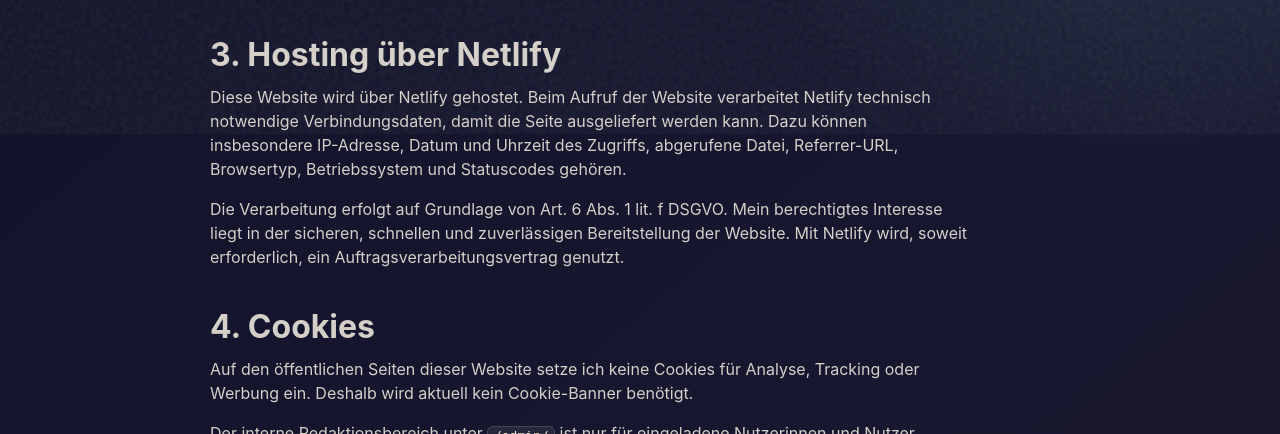
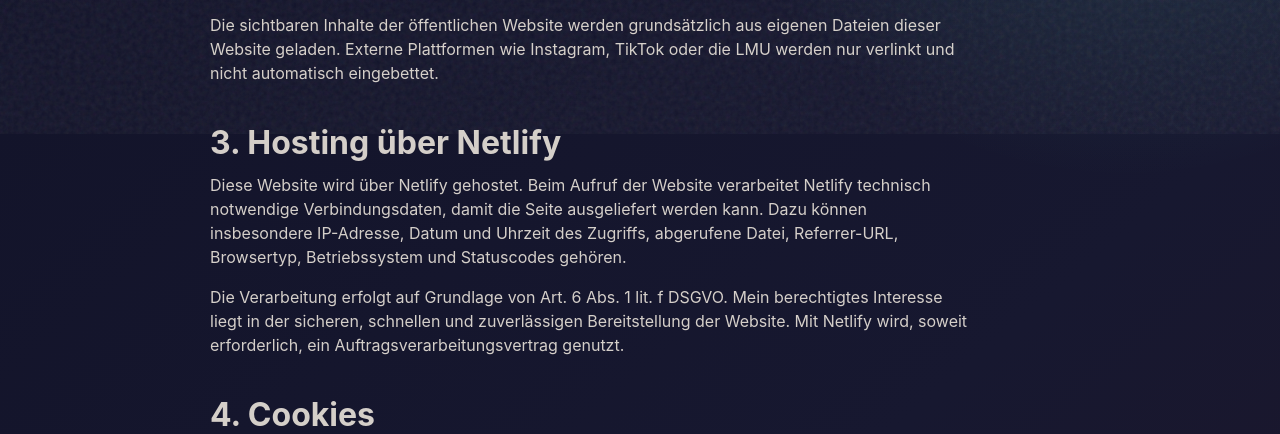
Before and after one commit to CasparSchumacher/diskursebi.de, a website: page datenschutz.html in a window 1280 px wide. Shown: the part 666-1100 px from the top of the page. Drawn offline with Linux system fonts and the light colour scheme.

Commit message:
Clarify privacy stance on external resources

```diff
--- a/datenschutz.html
+++ b/datenschutz.html
@@ -49,6 +49,11 @@
             Ich betreibe diese Website möglichst datensparsam. Auf den öffentlichen Seiten werden keine
             Analyse- oder Marketing-Tools eingesetzt, keine Google Fonts von externen Servern geladen und
             keine eingebetteten Social-Media-Widgets verwendet.
+          </p>
+          <p>
+            Die sichtbaren Inhalte der öffentlichen Website werden grundsätzlich aus eigenen Dateien dieser
+            Website geladen. Externe Plattformen wie Instagram, TikTok oder die LMU werden nur verlinkt und
+            nicht automatisch eingebettet.
           </p>
         </section>
 
```
